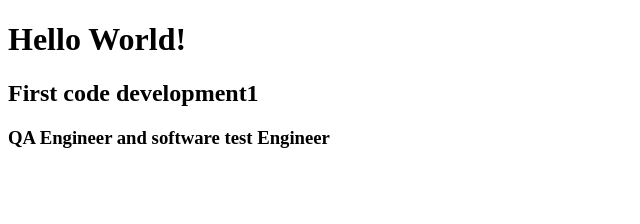
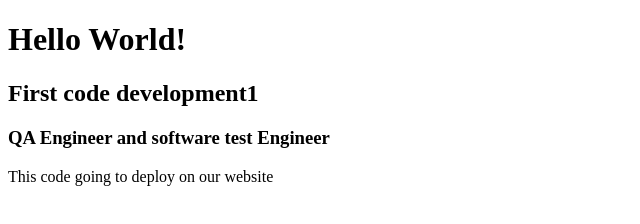
Before and after one commit to mumtazmaqsood/bootcamp2020, a plain HTML site: page index.html in a window 1280 px wide. Shown: the whole page, without its empty margins (0-640 px from the left). Drawn offline with Linux system fonts and the light colour scheme.

Commit message:
index file updated

```diff
--- a/index.html
+++ b/index.html
@@ -9,5 +9,6 @@
     <h1>Hello World!</h1>
     <h2>First code development1</h2>
     <h3>QA Engineer and software test Engineer</h3>
+    This code going to deploy on our website
 </body>
 </html>
```
